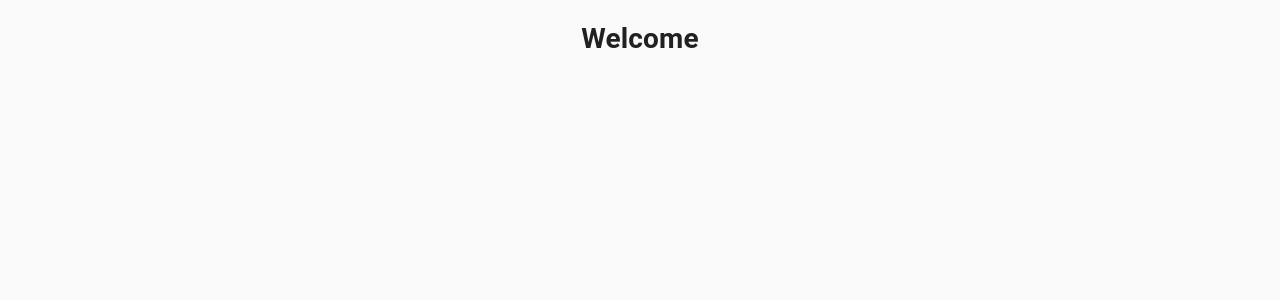
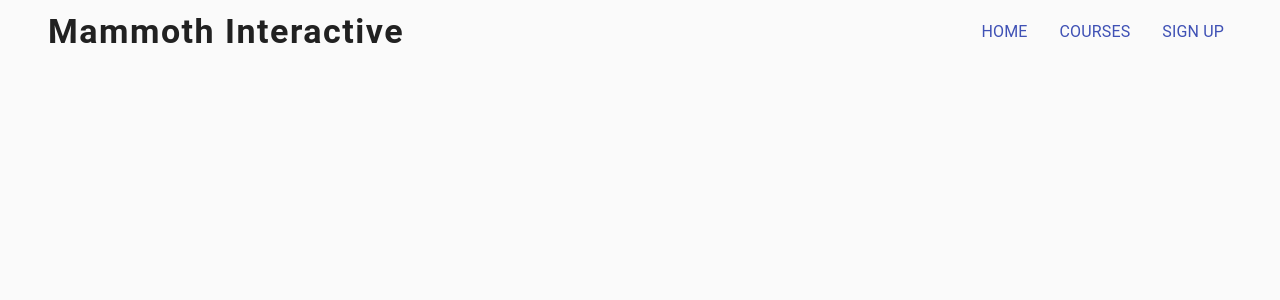
Before and after one commit to ivanrasgido/MaterialUI, a React (Create React App) app: page / in a window 1280 px wide. Shown: the top 300 px of the page. Built offline with nearby package versions, Linux system fonts and the light colour scheme.

Commit message:
Navigation Bar

```diff
--- a/src/App.js
+++ b/src/App.js
@@ -1,12 +1,13 @@
 import React from 'react';
 import './App.css';
 import CssBaseline from '@material-ui/core/CssBaseline';
+import NavigationBar from './NavigationBar';
 
 function App() {
   return (
     <div className="App">
       <CssBaseline />
-      <h1>Welcome</h1>
+      <NavigationBar />
     </div>
   );
 }
--- /dev/null
+++ b/src/NavigationBar.js
@@ -0,0 +1,70 @@
+import React from 'react';
+import Container from '@material-ui/core/Container';
+import Toolbar from '@material-ui/core/Toolbar';
+import Typografy from '@material-ui/core/Typography';
+import Box from '@material-ui/core/Box';
+import Link from '@material-ui/core/Link';
+import { makeStyles } from '@material-ui/core/styles';
+
+const useStyles = makeStyles((theme) => ({
+
+
+    siteTitle: {
+        fontWeight: 'bold',
+        letterSpacing: 1.5
+    },
+
+    toolbar:{
+        display: 'flex',
+        flexDirection: 'column',
+        [theme.breakpoints.up('md')]:{
+            flexDirection:'row',
+            justifyContent: 'space-between'
+        }
+    },
+
+    menuBox: {
+        display: "flex",
+        flexDirection: "column",
+        [theme.breakpoints.up('md')]:{
+            flexDirection:'row'
+        }
+    },
+
+    menuOption:{
+        padding: theme.spacing(1),
+        [theme.breakpoints.up('md')]:{
+            paddingLeft: theme.spacing(3)
+        }
+    }
+}));
+
+export default function NavigationBar(){
+
+    const classes = useStyles();
+
+    return(
+        <Container>
+            <Toolbar className={classes.toolbar}>
+                <Typografy
+                component='h1'
+                variant='h4'
+                className={classes.siteTitle}>
+                    Mammoth Interactive
+                </Typografy>
+
+                <Box className={classes.menuBox}>
+                    {['home','courses','sign up'].map((menuOption) => (
+                        <Link
+                        component='button'
+                        variant='body1'
+                        className={classes.menuOption}
+                        >
+                        {menuOption.toUpperCase()}
+                        </Link>
+                    ))}
+                </Box>
+            </Toolbar>
+        </Container>
+    );
+}
```
